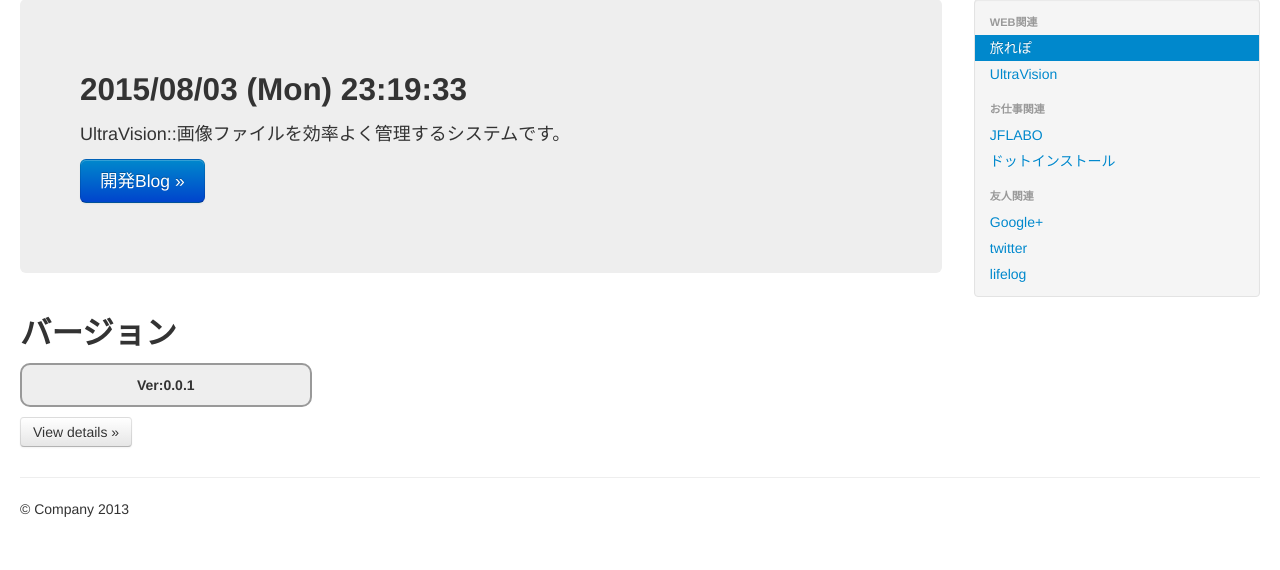
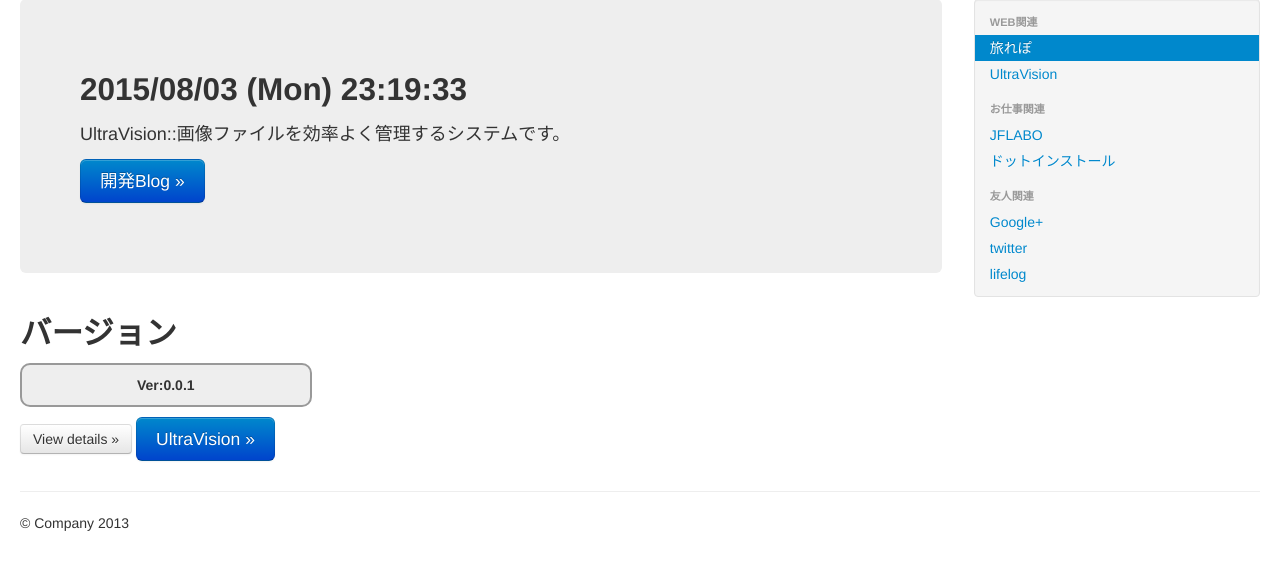
Before and after one commit to JFLABO/lifelog, a PHP site: page /lifelog/ in a window 1280 px wide. Shown: the part 61-631 px from the top of the page. Run offline with PHP 8.4, Linux system fonts and the light colour scheme.

Commit message:
Update index.php

```diff
--- a/index.php
+++ b/index.php
@@ -96,7 +96,8 @@
 			<B>Ver:0.0.1</b>
 			</div>
               </p>
-              <p><a class="btn" href="http://pjfs.biz/wp/?p=86">View details &raquo;</a></p>
+              <p><a class="btn" href="http://pjfs.biz/wp/?p=86">View details &raquo;</a>
+              <a href="./UltraVision/?" class="btn btn-primary btn-large">UltraVision &raquo;</a></p>
             </div><!--/span-->
           </div><!--/row-->
         </div><!--/span-->
```
